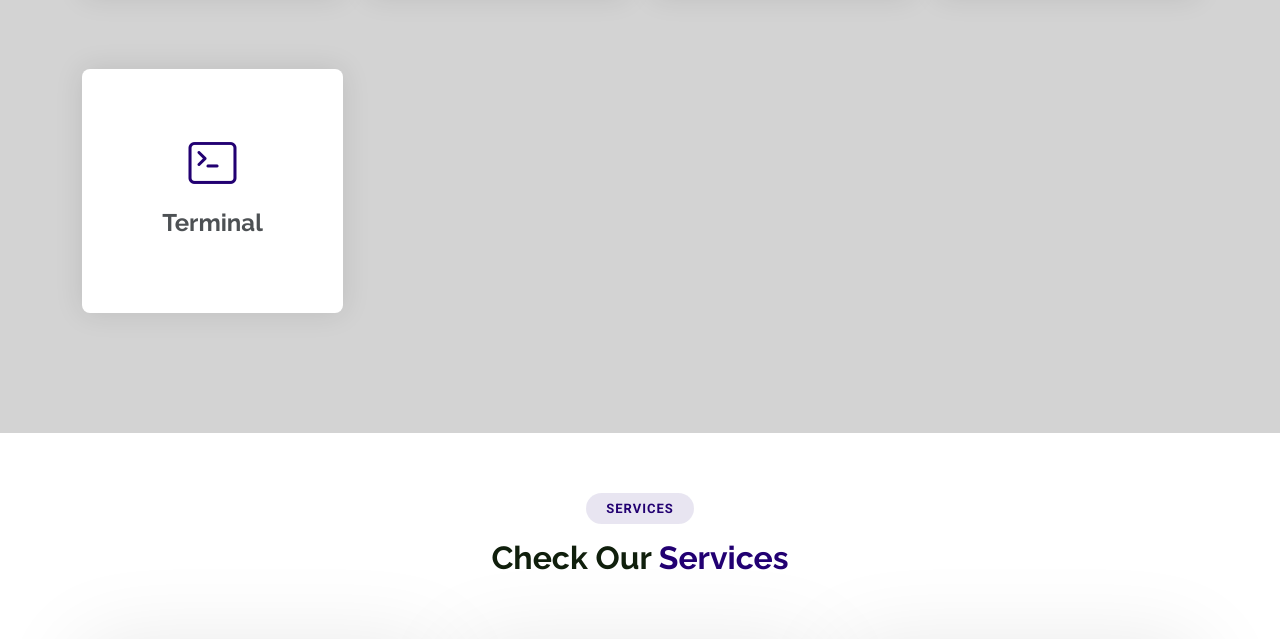
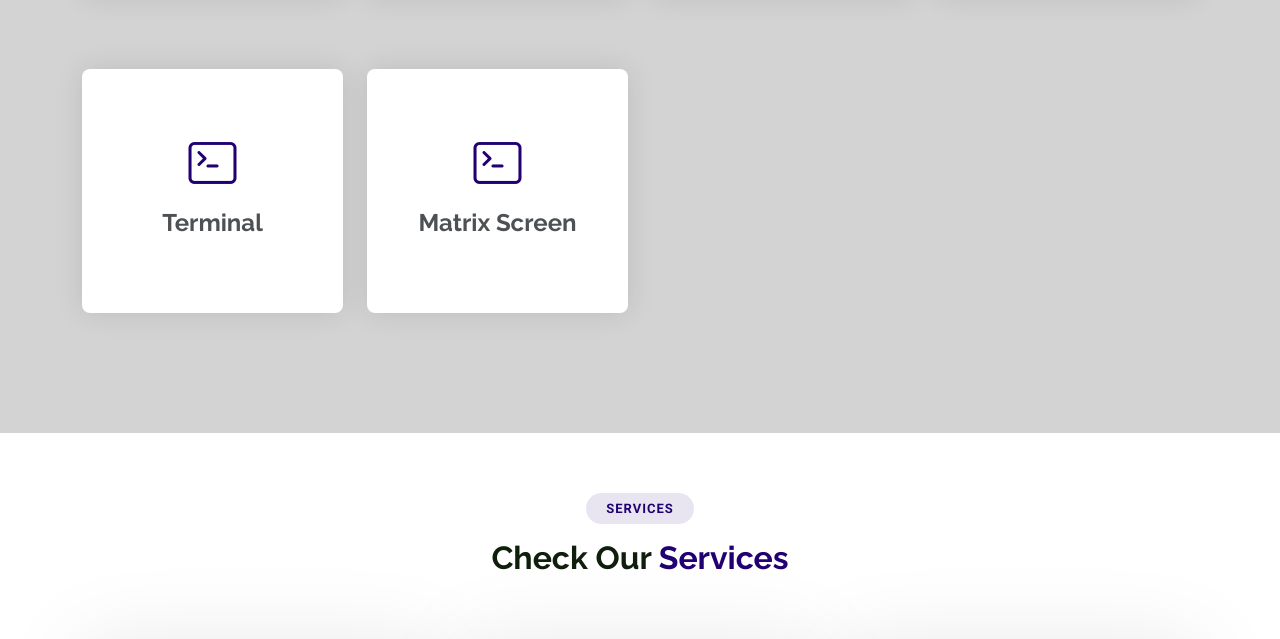
Before and after one commit to abinashmofficial/abinashmofficial.github.io, a plain HTML site: page index.html in a window 1280 px wide. Shown: the part 1965-2604 px from the top of the page. Drawn offline with Linux system fonts and the light colour scheme.

Commit message:
Update index.html

```diff
--- a/index.html
+++ b/index.html
@@ -168,6 +168,12 @@
                 <div class="icon-box">
                   <div class="icon"><i class="bi bi-terminal"></i></div>
                   <h4 class="title"><a href=" https://abinashmofficial.github.io/terminal/" class="stretched-link">Terminal</a></h4>
+                </div>
+              </div>
+              <div class="col-xl-3 col-md-3">
+                <div class="icon-box">
+                  <div class="icon"><i class="bi bi-terminal"></i></div>
+                  <h4 class="title"><a href=" https://abinashmofficial.github.io/hackscreen/" class="stretched-link">Matrix Screen</a></h4>
                 </div>
               </div>
           </div>
```
